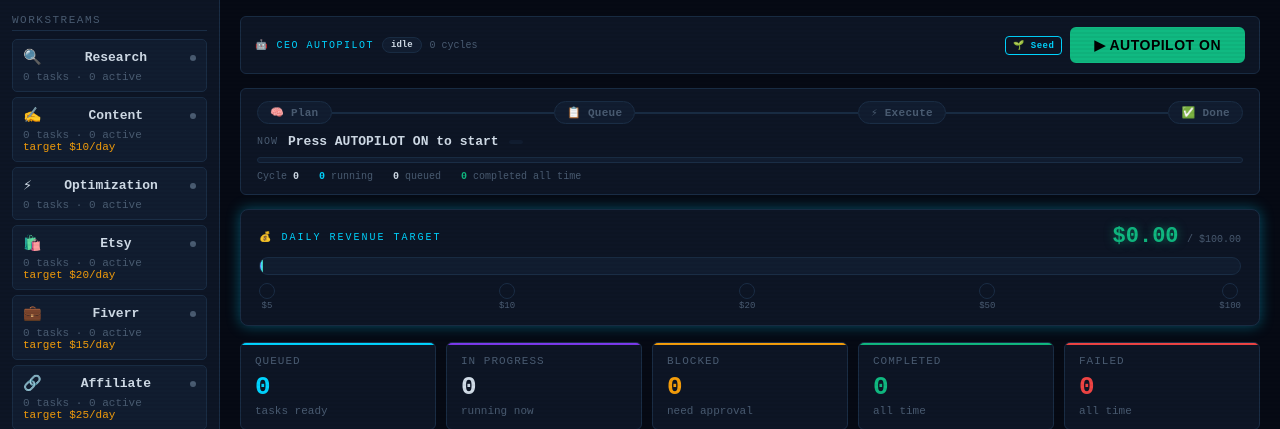
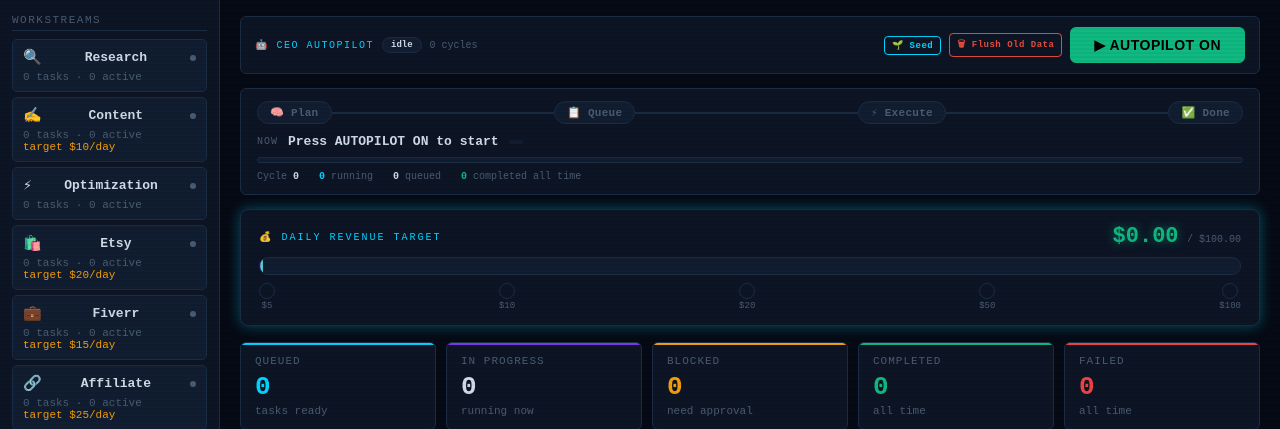
Before and after one commit to ItsRedXO/CEO-gir, a Flask app: page / in a window 1280 px wide. Shown: the part 52-481 px from the top of the page. Run offline with Flask 3, Linux system fonts and the light colour scheme; data comes from the database, SQL or seed files in the repository; data that the repository does not hold is empty; some libraries are stand-ins or nearby versions.

Commit message:
Add flush-old-tasks endpoint + dashboard button
- /api/flush-old-tasks: deletes all tasks from disabled workstreams,
  deletes completed tasks with no real Gumroad URL, resets revenue to $0
- Dashboard: red 'Flush Old Data' button in autopilot bar triggers flush
  with confirm dialog

Clears the 51% failure rate and all stale simulation data in one click.

Co-Authored-By: Claude Sonnet 4.6 <noreply@anthropic.com>
Claude-Session: https://claude.ai/code/session_01HCDHDuux8Xemw7jXWpHoL4

```diff
--- a/ui/app.py
+++ b/ui/app.py
@@ -573,6 +573,56 @@ def api_listings():
         conn.close()
 
 
+@app.route("/api/flush-old-tasks", methods=["POST"])
+def api_flush_old_tasks():
+    """Delete all tasks from disabled/simulation workstreams and reset fake completed data."""
+    REAL_WORKSTREAMS = {"assets_2d", "gumroad", "traffic"}
+    conn = get_db()
+    try:
+        # Delete tasks that belong to disabled workstreams
+        cur = conn.execute(
+            "DELETE FROM ceo_tasks WHERE workstream_id NOT IN ('assets_2d','gumroad','traffic')"
+        )
+        deleted_stale = cur.rowcount
+
+        # Also delete any tasks from real workstreams that failed or have no real listing URL
+        import json as _json
+        fake_ids = []
+        rows = conn.execute(
+            "SELECT task_id, result_json FROM ceo_tasks WHERE status='completed'"
+        ).fetchall()
+        for row in rows:
+            result = {}
+            try:
+                result = _json.loads(row["result_json"]) if row["result_json"] else {}
+            except Exception:
+                pass
+            # A real listing has a proper URL (not just a preview_url placeholder)
+            url = result.get("url") or result.get("listing_url") or result.get("product_url")
+            if not url or "gumroad.com" not in str(url):
+                fake_ids.append(row["task_id"])
+
+        if fake_ids:
+            conn.execute(
+                f"DELETE FROM ceo_tasks WHERE task_id IN ({','.join('?' for _ in fake_ids)})",
+                fake_ids,
+            )
+
+        # Reset revenue to zero — old data was fake
+        conn.execute("UPDATE ceo_state SET value='0' WHERE key='total_revenue'")
+        conn.execute("UPDATE ceo_state SET value='0' WHERE key='today_revenue'")
+        conn.commit()
+
+        return jsonify({
+            "ok": True,
+            "deleted_stale_workstream_tasks": deleted_stale,
+            "deleted_fake_completed_tasks": len(fake_ids),
+            "message": "Queue flushed. CEO now runs on real Gumroad pipeline only.",
+        })
+    finally:
+        conn.close()
+
+
 @app.route("/api/stores")
 def api_stores():
     """Return active store status across all platforms."""
--- a/ui/templates/index.html
+++ b/ui/templates/index.html
@@ -889,6 +889,7 @@
       </div>
       <div style="display:flex;gap:8px;align-items:center">
         <button class="btn btn-outline btn-sm" onclick="seedPipelines()" title="Seed all profit pipelines">🌱 Seed</button>
+        <button class="btn btn-outline btn-sm" onclick="flushOldTasks()" title="Purge stale simulation tasks from DB" style="border-color:#e74c3c;color:#e74c3c">🗑 Flush Old Data</button>
         <button id="autopilot-toggle-btn"
           onclick="toggleAutopilot()"
           style="font-size:14px;padding:8px 22px;border-radius:6px;font-weight:700;letter-spacing:.5px;border:2px solid var(--green);background:var(--green);color:#000;cursor:pointer;transition:all .2s"
@@ -1995,6 +1996,16 @@
     } catch(e) {}
   }
 
+  async function flushOldTasks() {
+    if (!confirm('Delete all stale simulation data and reset revenue to $0?\nThis keeps only real Gumroad tasks.')) return;
+    try {
+      const r = await api('/api/flush-old-tasks', { method: 'POST', body: '{}' });
+      toast(`Flushed: ${r.deleted_stale_workstream_tasks + r.deleted_fake_completed_tasks} old tasks removed`, 'ok');
+      logEntry('Old simulation data purged — CEO running real pipeline only', 'ok');
+      await loadAll();
+    } catch(e) { toast('Flush failed: ' + e.message, 'err'); }
+  }
+
   async function seedPipelines() {
     logEntry('seeding profit pipelines…', 'inf');
     try {
```
